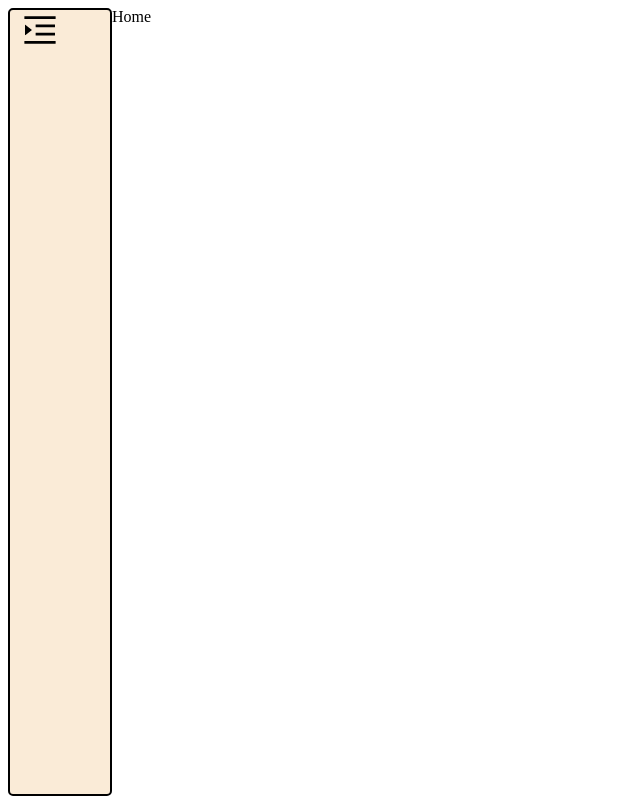
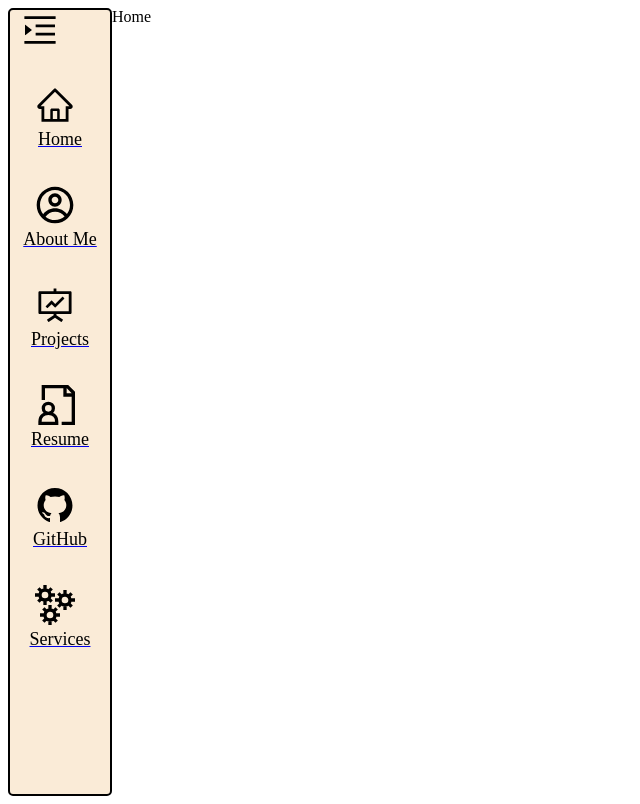
Before and after one commit to tireless-22/Portfolio, a React (Create React App) app: page / in a window 1280 px wide. Both pictures are taken after a click on the icon 40 px from the left and 30 px from the top of the page. Shown: the whole page, without its empty margins (0-640 px from the left). Built offline with nearby package versions, Linux system fonts and the light colour scheme.

Commit message:
updated side nav close

```diff
--- a/src/Components/SideNav.jsx
+++ b/src/Components/SideNav.jsx
@@ -52,7 +52,7 @@ margin-top: 10px;
 const Image=styled.img`
 
 	width:160px;
-	height: 180px;
+	height: 160px;
 	border-radius: 50%;
 `
 
@@ -100,6 +100,8 @@ const RouterHeading = styled.div`
   font-size: 35px;
   color: black;
   text-decoration: none;
+
+  /* text-decoration: none; */
 `;
 
 
@@ -114,6 +116,34 @@ const ToggleOff = styled.div`
 
   /* background-color: blue; */
 `;
+
+
+const RouterButtonContainer2 = styled.div`
+  display: flex;
+  margin-top: 35px;
+  flex-direction: column;
+  justify-content: space-between;
+  align-items: center;
+  background-color: transparent;
+  border-radius: 4px;
+
+  /* border:black 2px solid; */
+`;
+
+const RouterHeading2 = styled.div`
+  font-size: 18px;
+  color: black;
+  text-decoration: none;
+
+  /* text-decoration: none; */
+`;
+
+const RouterIcon2 = styled.div`
+  margin-right: 10px;
+  margin-left: 0px;
+`;
+
+
 
 const SideNav = () => {
   const [toggle, setToggle] = useState(true);
@@ -207,7 +237,56 @@ const SideNav = () => {
           </RouteButtonsContainer>
         </ToggleOn>
       ) : (
-        <ToggleOff></ToggleOff>
+        <ToggleOff>
+          <Link to="/">
+            <RouterButtonContainer2>
+              <RouterIcon2>
+                <AiOutlineHome color="black" size="40px" />
+              </RouterIcon2>
+              <RouterHeading2>Home</RouterHeading2>
+            </RouterButtonContainer2>
+          </Link>
+          <Link to="aboutMe">
+            <RouterButtonContainer2>
+              <RouterIcon2>
+                <CgProfile color="black" size="40px" />
+              </RouterIcon2>
+              <RouterHeading2> About Me</RouterHeading2>
+            </RouterButtonContainer2>
+          </Link>
+          <Link to="projects">
+            <RouterButtonContainer2>
+              <RouterIcon2>
+                <AiOutlineFundProjectionScreen color="black" size="40px" />
+              </RouterIcon2>
+              <RouterHeading2>Projects</RouterHeading2>
+            </RouterButtonContainer2>
+          </Link>
+          <Link to="resume">
+            <RouterButtonContainer2>
+              <RouterIcon2>
+                <GrDocumentUser color="black" size="40px" />
+              </RouterIcon2>
+              <RouterHeading2>Resume</RouterHeading2>
+            </RouterButtonContainer2>
+          </Link>
+          <Link to="github">
+            <RouterButtonContainer2>
+              <RouterIcon2>
+                <AiFillGithub color="black" size="40px" />
+              </RouterIcon2>
+              <RouterHeading2>GitHub</RouterHeading2>
+            </RouterButtonContainer2>
+          </Link>
+          <Link to="services">
+            <RouterButtonContainer2>
+              <RouterIcon2>
+                <GrServices color="black" size="40px" />
+              </RouterIcon2>
+              <RouterHeading2>Services</RouterHeading2>
+            </RouterButtonContainer2>
+          </Link>
+        </ToggleOff>
       )}
     </Container>
   );
```
